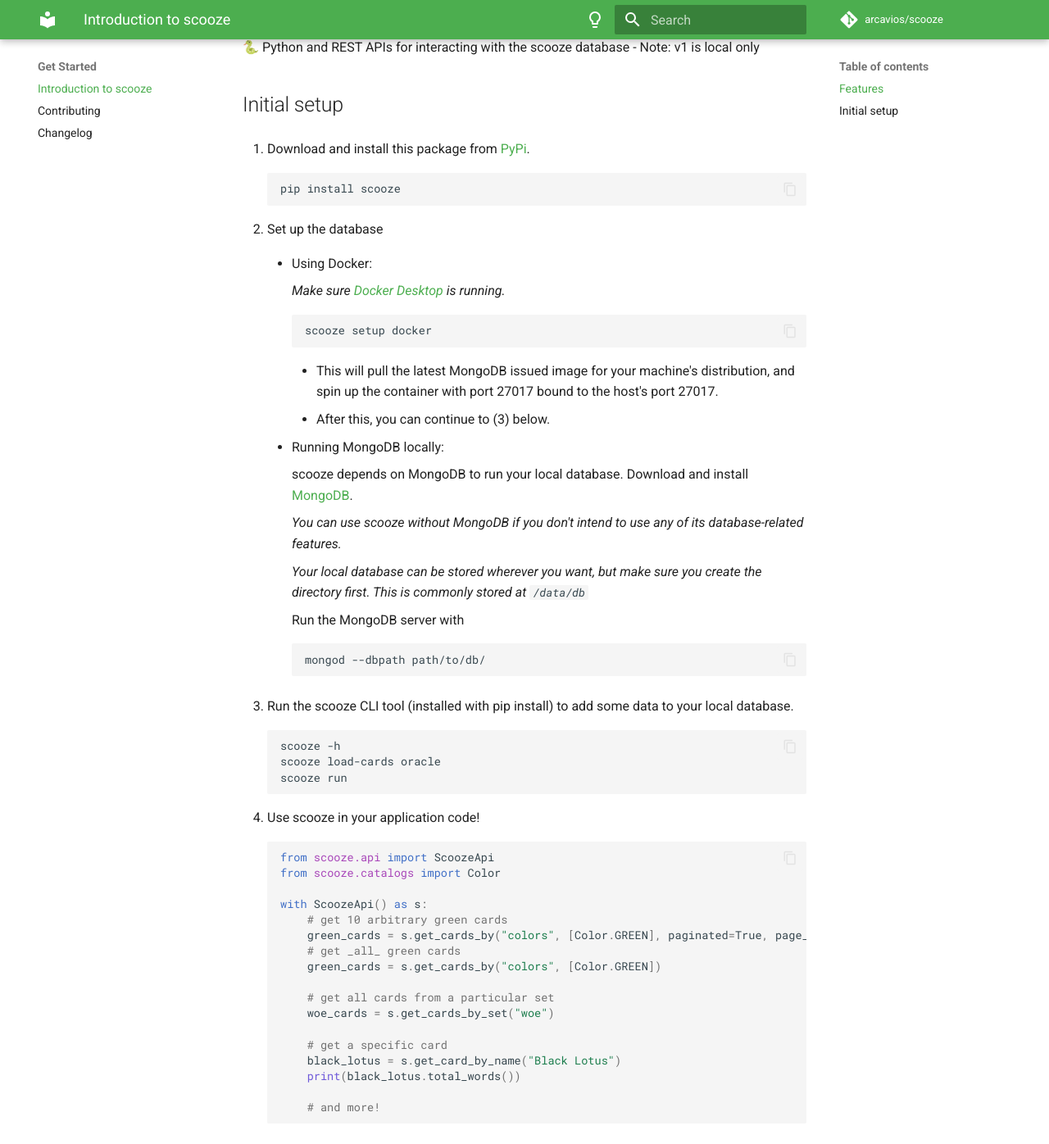
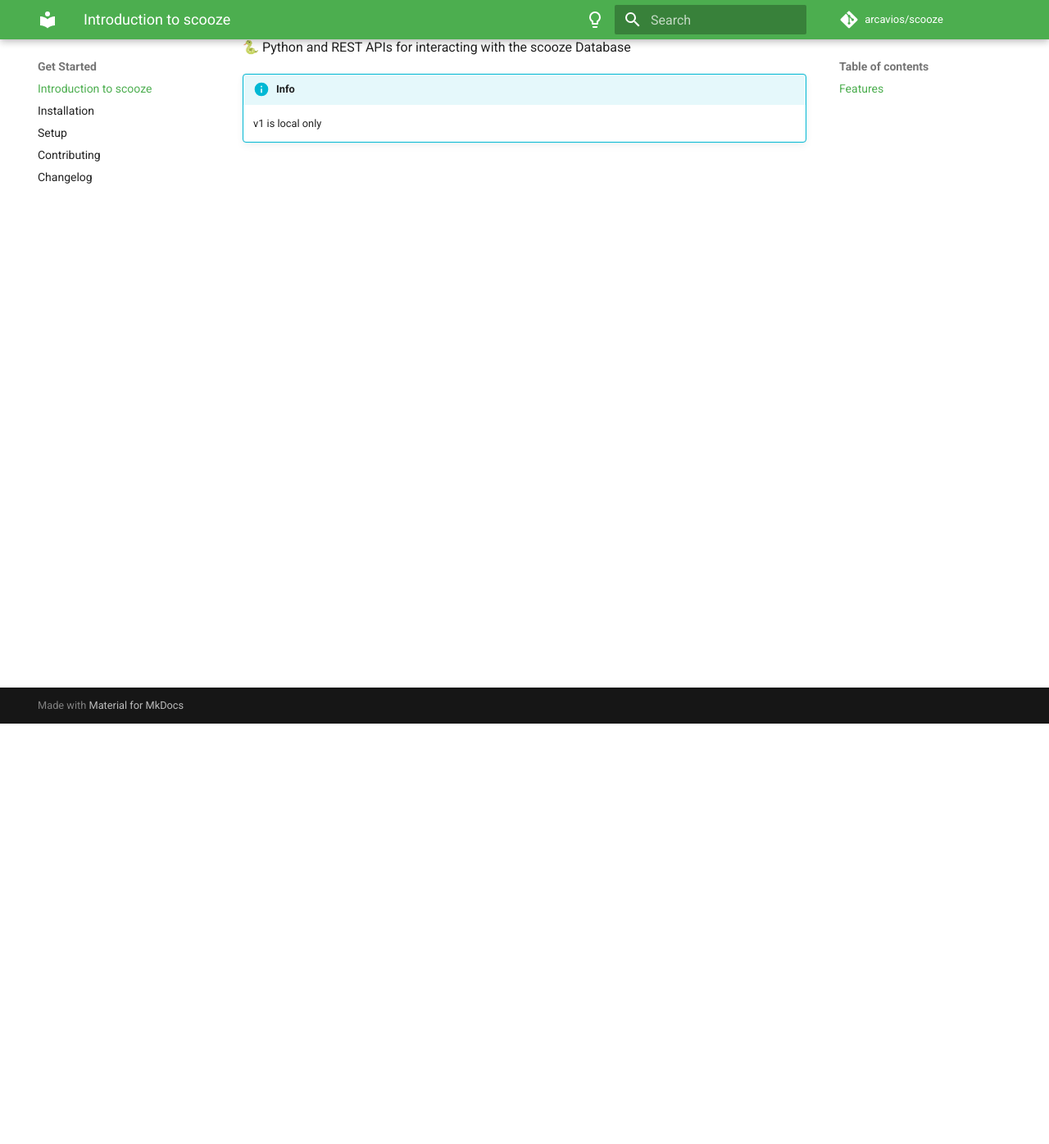
Before and after one commit to arcavios/scooze, an MkDocs documentation site: the page built from docs/index.md, in a window 1280 px wide and 1400 px high, scrolled down 517 px. Shown: the top 1396 px of the window at 82% size. Built offline with MkDocs 1.6.1 and Material for MkDocs 9.7.7, drawn with Linux system fonts in a browser that asks for light colours; comment, search, counter and statistics services are not loaded; some of the changed text lies outside the part shown.

Commit message:
Update docs with new Enum info. Update README. Move examples into Setup, Installation docs.

````diff
--- a/README.md
+++ b/README.md
@@ -2,8 +2,6 @@
 A flexible data layer for applications working with Magic: the Gathering cards, decks, and tournaments.
 
 ## Features
-
-🎛️ CLI to manage a local database of [Scryfall](https://scryfall.com/docs/api/bulk-data) data
 
 📊 Robust data models for representing Magic: the Gathering cards, decks, and tournaments
 
@@ -11,71 +9,6 @@
 - Decks - main deck/sideboard/command zone, format legality, average words, and more
 - Tournaments - coming soon!
 
-🐍 Python and REST APIs for interacting with the scooze database
-- Note: v1 is local only
+🎛️ CLI to manage a local database of [Scryfall](https://scryfall.com/docs/api/bulk-data) data
 
-
-## Initial setup
-
-1. Download and install this package from [PyPi](https://pypi.org/project/scooze/).
-
-    ```
-    pip install scooze
-    ```
-
-2. Set up the database
-    - Using Docker:
-
-        *Make sure [Docker Desktop](https://www.docker.com/products/docker-desktop/) is running.*
-
-        ``` shell
-        scooze setup docker
-        ```
-
-        * This will pull the latest MongoDB issued image for your machine's distribution, and spin up the container with port 27017 bound to the host's port 27017.
-        * After this, you can continue to (3) below.
-
-    - Running MongoDB locally:
-
-        scooze depends on MongoDB to run your local database.
-        Download and install [MongoDB](https://www.mongodb.com/docs/manual/installation/).
-
-        *You can use scooze without MongoDB if you don't intend to use any of its database-related features.*
-
-        *Your local database can be stored wherever you want, but make sure you create the directory first. This is commonly stored at `/data/db`*
-
-        Run the MongoDB server with
-
-        ``` shell
-        mongod --dbpath path/to/db/
-        ```
-
-3. Run the scooze CLI tool (installed with pip install) to add some data to your local database.
-
-    ``` shell
-    scooze -h
-    scooze load-cards oracle
-    scooze run
-    ```
-
-4. Use scooze in your application code!
-
-    ``` python
-    from scooze.api import ScoozeApi
-    from scooze.catalogs import Color
-
-    with ScoozeApi() as s:
-        # get 10 arbitrary green cards
-        green_cards = s.get_cards_by("colors", [Color.GREEN], paginated=True, page_size=10)
-        # get _all_ green cards
-        green_cards = s.get_cards_by("colors", [Color.GREEN])
-
-        # get all cards from a particular set
-        woe_cards = s.get_cards_by_set("woe")
-
-        # get a specific card
-        black_lotus = s.get_card_by_name("Black Lotus")
-        print(black_lotus.total_words())
-
-        # and more!
-    ```
+🐍 Python and REST APIs for interacting with the scooze Database
--- a/docs/index.md
+++ b/docs/index.md
@@ -1 +1,4 @@
 --8<-- "README.md"
+
+!!! Info
+    v1 is local only
--- a/mkdocs.yml
+++ b/mkdocs.yml
@@ -44,6 +44,8 @@
 nav:
     - Get Started:
           - Introduction to scooze: index.md
+          - Installation: installation.md
+          - Setup: setup.md
           - Contributing: contributing.md
           - Changelog: changelog.md
     - API Documentation:
@@ -93,6 +95,7 @@
 
 markdown_extensions:
     - admonition
+    - pymdownx.details
     - pymdownx.highlight:
           anchor_linenums: true
           line_spans: __span
````
Also changed, not shown: docs/contributing.md (+2 -1 lines), docs/dataclasses/deck.md (+7 -0 lines), docs/extras/catalogs.md (+0 -2 lines), docs/extras/utils.md (+2 -0 lines), docs/installation.md (added, +17 -0 lines), docs/setup.md (added, +102 -0 lines).
